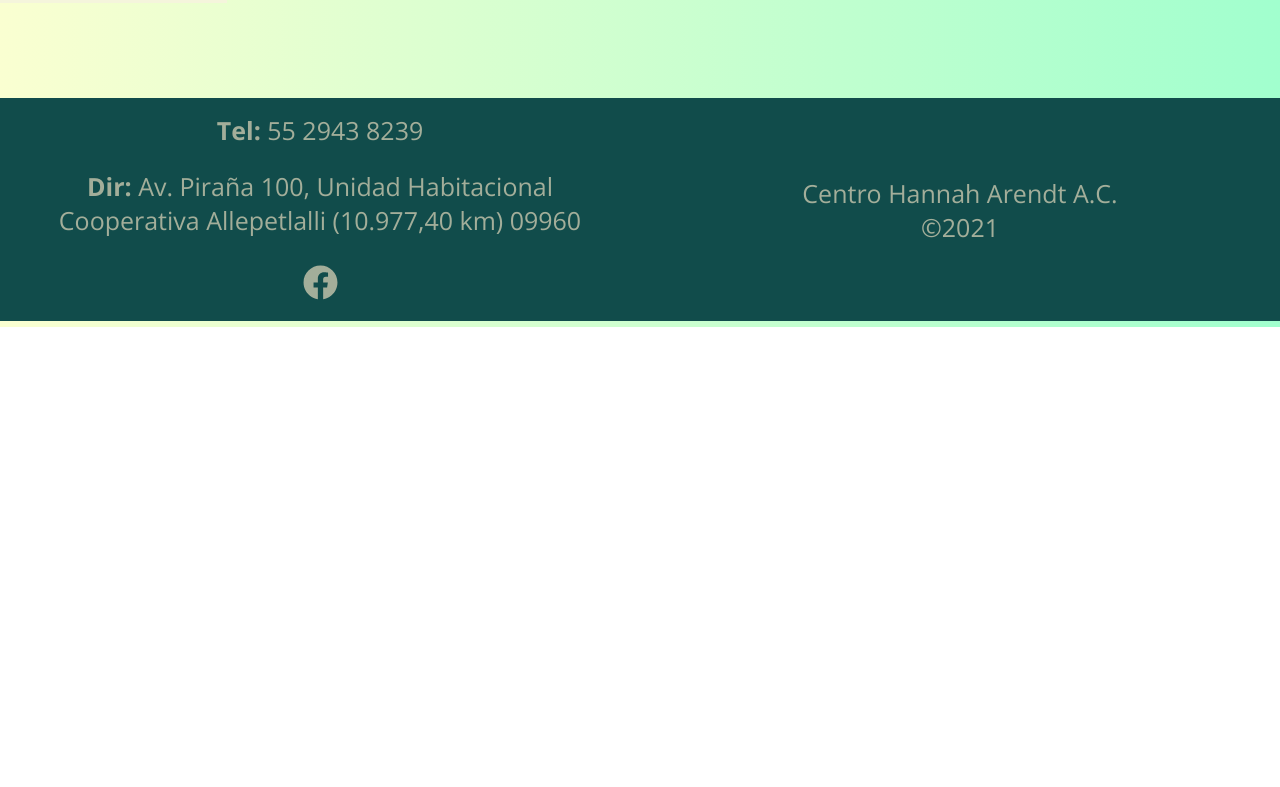
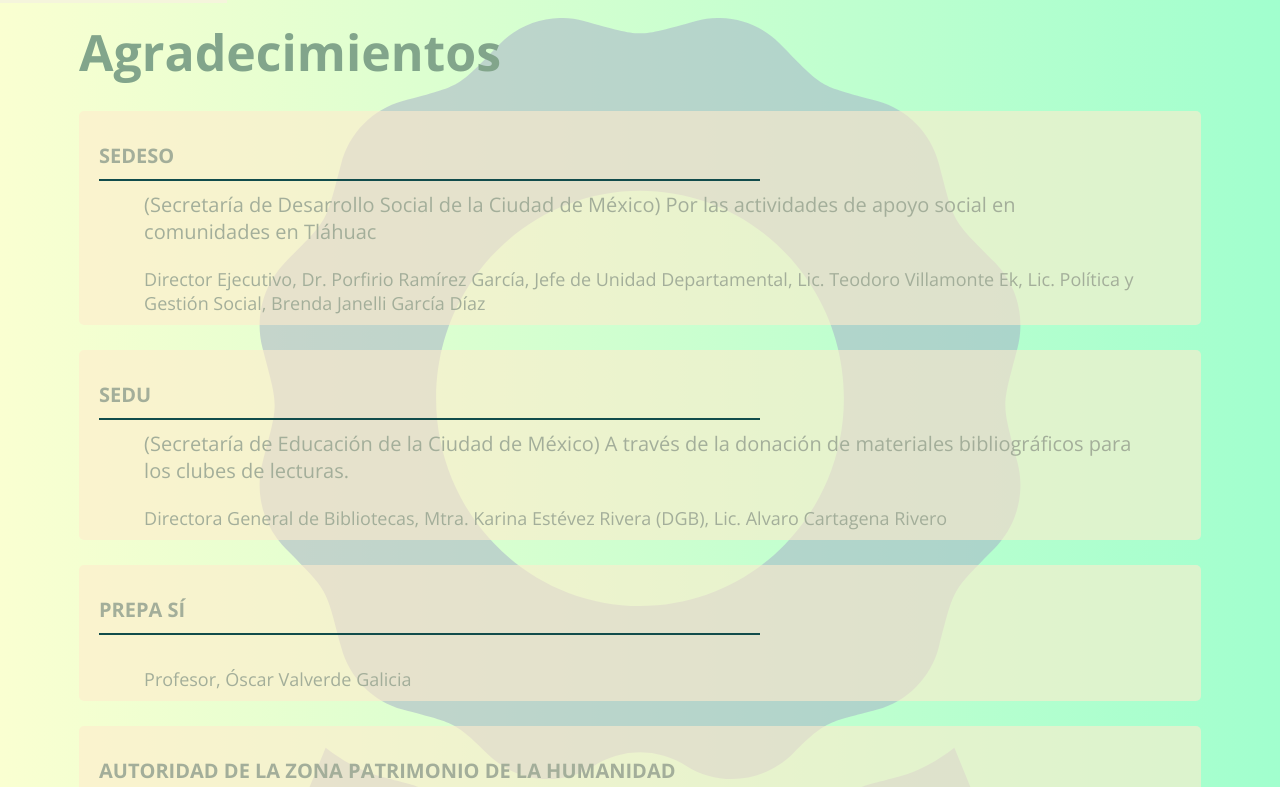
Before and after one commit to OttoGtz94/centroCultural-Front, a React (Create React App) app: page /agradecimientos in a window 1280 px wide. Shown: the part 473-1260 px from the top of the page. Before the commit the page ends 800 px from the top, so only its background shows below. Built offline with nearby package versions, Linux system fonts and the light colour scheme; a web font is replaced by a local one.

Commit message:
Se maqueta pagina de agradecimientos

```diff
--- a/src/App.js
+++ b/src/App.js
@@ -13,6 +13,7 @@ import Menu from './components/Menu';
 import Home from './components/page1/Home';
 import Objetivos from './components/page2/Objetivos';
 import Evidencias from './components/page3/Evidencias';
+import Agradecimientos from './components/page4/Agradecimientos';
 import Footer from './components/Footer';
 import ScrollBotton from './components/ScrollBotton';
 
@@ -40,6 +41,11 @@ function App() {
 							path='/evidencias'
 							component={Evidencias}
 						/>
+						<Route
+							exact
+							path='/agradecimientos'
+							component={Agradecimientos}
+						/>
 					</Switch>
 					<ScrollBotton />
 					<Footer />
--- a/src/components/page2/Objetivos.jsx
+++ b/src/components/page2/Objetivos.jsx
@@ -7,7 +7,7 @@ import Objetivo from './Objetivo';
 const Objetivos = () => {
 	const listaObjetivos = [
 		{
-			id: '1',
+			id: 1,
 			msg:
 				'La atención a requerimientos básicos de subsistencia en materia de alimentación, vestido o vivienda mediante la participación organizada de la población en las acciones que mejoren sus propias condiciones en beneficio de la comunidad',
 		},
--- /dev/null
+++ b/src/components/page4/Agradecimiento.jsx
@@ -0,0 +1,20 @@
+import React from 'react';
+
+const Agradecimiento = ({ nombre, msg, encargados }) => {
+	return (
+		<div className='agradecimiento'>
+			<div className='contenedorCuadrado'>
+				<div className='cuadradoAgradecimiento'>
+					<span>{nombre}</span>
+				</div>
+			</div>
+			<div className='agradecimientoTexto'>
+				<p>{msg}</p>
+				<br />
+				<span>{encargados}</span>
+			</div>
+		</div>
+	);
+};
+
+export default Agradecimiento;
--- /dev/null
+++ b/src/components/page4/Agradecimientos.jsx
@@ -0,0 +1,71 @@
+import React, { useContext } from 'react';
+// hooks
+import ScrollContext from '../../hooks/scrollContext';
+// components
+import Agradecimiento from './Agradecimiento';
+
+const Agradecimientos = () => {
+	const agradecimientos = [
+		{
+			id: 1,
+			nombre: 'SEDESO',
+			msg:
+				'(Secretaría de Desarrollo Social de la Ciudad de México) Por las actividades de apoyo social en comunidades en Tláhuac',
+			encargados:
+				'Director Ejecutivo, Dr. Porfirio Ramírez García, Jefe de Unidad Departamental, Lic. Teodoro Villamonte Ek, Lic. Política y Gestión Social, Brenda Janelli García Díaz',
+		},
+		{
+			id: 2,
+			nombre: 'SEDU',
+			msg:
+				'(Secretaría de Educación de la Ciudad de México) A través de la donación de materiales bibliográficos para los clubes de lecturas.',
+			encargados:
+				'Directora General de Bibliotecas, Mtra. Karina Estévez Rivera (DGB), Lic. Alvaro Cartagena Rivero',
+		},
+		{
+			id: 3,
+			nombre: 'Prepa Sí',
+			msg: '',
+			encargados: 'Profesor, Óscar Valverde Galicia',
+		},
+		{
+			id: 4,
+			nombre:
+				'AUTORIDAD DE LA ZONA PATRIMONIO DE LA HUMANIDAD',
+			msg: '',
+			encargados:
+				'Coordinador General de la Autoridad de la Zona Patrimonio Mundial, Natural y Cultural de la Humanidad en Xochimilco, Tláhuac y Milpa Alta, C. Erasto Ensástiga Santiago.',
+		},
+		{
+			id: 5,
+			nombre: 'FARO TLÁHUAC',
+			msg:
+				'Fábrica de Artes y Oficios de Tláhuac. Por el apoyo logístico, de las instalaciones y su invaluable calor humano.',
+			encargados:
+				'Alejandro Rincón Gutiérrez, Papik Noé Carmona Campos, Verónica Monserrat Landeros Sori, Delia Vega, Nayma Fernández Pérez, Alicia Martínez Sánchez, Dorian Adrián Torres García, Arturo Vázquez Torres',
+		},
+	];
+	const scrollContext = useContext(ScrollContext);
+	const { scroll } = scrollContext;
+	return (
+		<section
+			className={
+				scroll
+					? 'pagina agradecimientos saltoPagina'
+					: 'pagina agradecimientos'
+			}>
+			<h3>Agradecimientos</h3>
+			{agradecimientos.map(agradecimiento => (
+				<Agradecimiento
+					key={agradecimiento.id}
+					nombre={agradecimiento.nombre}
+					msg={agradecimiento.msg}
+					encargados={agradecimiento.encargados}
+				/>
+			))}
+			{/* <Agradecimiento /> */}
+		</section>
+	);
+};
+
+export default Agradecimientos;
--- /dev/null
+++ b/src/theme/_agradecimientos.scss
@@ -0,0 +1,54 @@
+.agradecimientos {
+	background-image: url('../images/agradecimiento.svg');
+	background-repeat: no-repeat;
+	background-position: center;
+	width: 100%;
+	h3 {
+		font-size: 50px;
+		font-weight: 700;
+		color: #82a58b;
+	}
+	.agradecimiento {
+		width: 100%;
+		display: flex;
+		flex-wrap: wrap;
+		justify-content: space-around;
+		margin-top: 25px;
+		padding: 10px;
+		background-color: rgba(255, 235, 205, 0.6);
+		border-radius: 5px;
+		.contenedorCuadrado {
+			width: 100%;
+			.cuadradoAgradecimiento {
+				// background-color: #114c4b;
+				background-color: transparent;
+				width: 60%;
+				height: 50px;
+				margin: 10px;
+				display: flex;
+				// justify-content: left;
+				align-items: center;
+				// border-radius: 10px;
+				border-bottom: 2px solid #114c4b;
+				span {
+					color: #a3ae9a;
+					font-size: 20px;
+					font-weight: 700;
+					text-transform: uppercase;
+				}
+			}
+		}
+		.agradecimientoTexto {
+			width: 90%;
+			p {
+				color: #a3ae9a;
+				font-size: 20px;
+			}
+			span {
+				font-size: 18px;
+				font-weight: 300;
+				color: #a3ae9a;
+			}
+		}
+	}
+}
--- a/src/theme/index.scss
+++ b/src/theme/index.scss
@@ -42,3 +42,5 @@ body {
 @import './footer';
 // evidencias
 @import './evidencias';
+// agradecimientos
+@import './agradecimientos';
```
Also changed, not shown: src/images/agradecimiento.svg (added).
